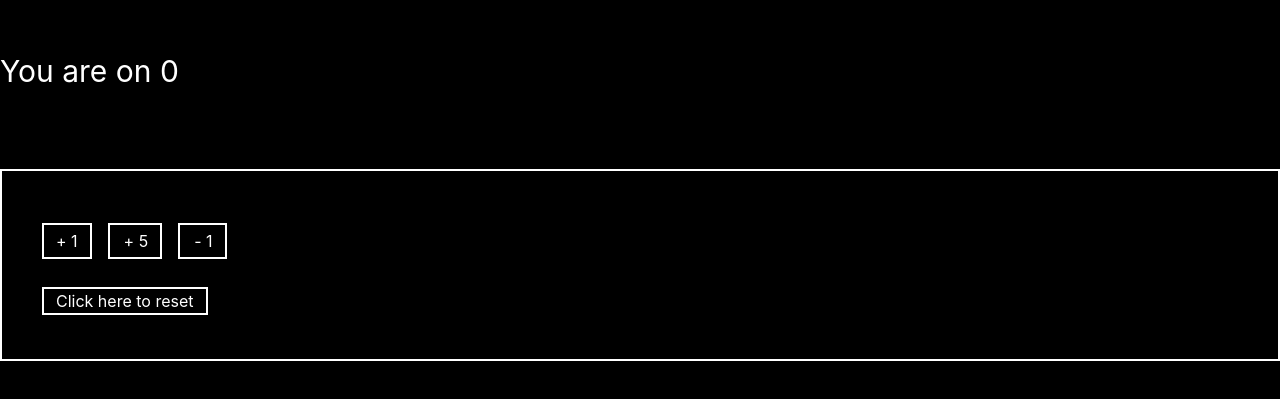
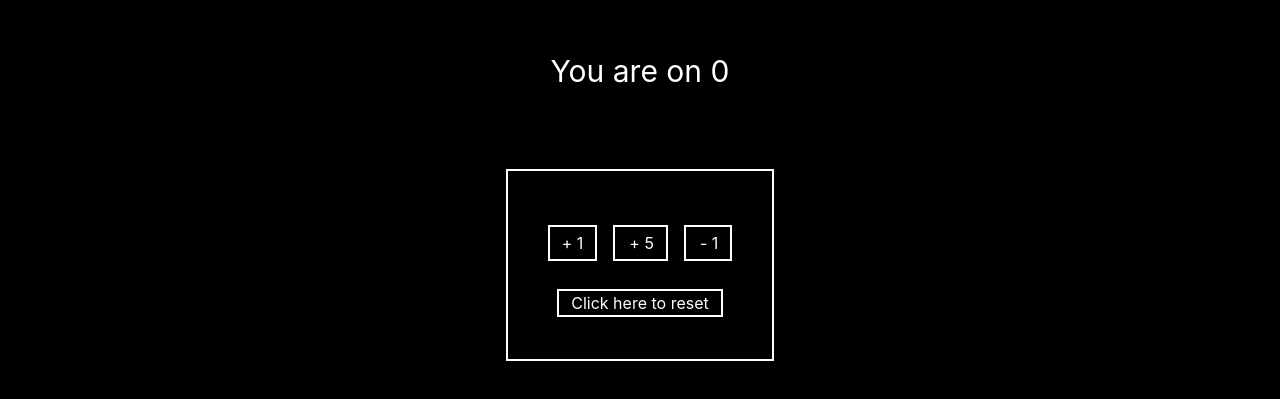
Before and after one commit to Killdroid2342/increment-app, a React (Create React App) app: page / in a window 1280 px wide. Shown: the part 155-554 px from the top of the page. Built offline with nearby package versions, Linux system fonts and the light colour scheme; the HTML template or start-up script is replaced by a standard one.

Commit message:
added center component in counter

```diff
--- a/src/components/Count/counter.js
+++ b/src/components/Count/counter.js
@@ -23,24 +23,24 @@
   };
 
   return (
-    <div className='center'>
+    <div className='flex flex-col items-center justify-center'>
       <h1 className='text-3xl mt-52'>You are on {up}</h1>
-      <div className='center p-10 h-48 border-2 border-white mt-20'>
+      <div className='flex flex-col items-center justify-center p-10 h-48 border-2 border-white mt-20'>
         <div>
           <button
-            className=' border-2 border-white pt-1 pb-1 mt-3 pl-3 pr-3 mr-4'
+            className='border-2 border-white pt-1 pb-1 mt-3 pl-3 pr-3 mr-4'
             onClick={addOne}
           >
             + 1
           </button>
           <button
-            className='  border-2 border-white pt-1 pb-1 mt-3 pl-3.5 pr-3 mb-7 mr-4'
+            className='border-2 border-white pt-1 pb-1 mt-3 pl-3.5 pr-3 mb-7 mr-4'
             onClick={addFive}
           >
             + 5
           </button>
           <button
-            className='  border-2 border-white pt-1 pb-1 mt-3 pl-3.5 pr-3 mb-7'
+            className='border-2 border-white pt-1 pb-1 mt-3 pl-3.5 pr-3 mb-7'
             onClick={awayOne}
           >
             - 1
```
